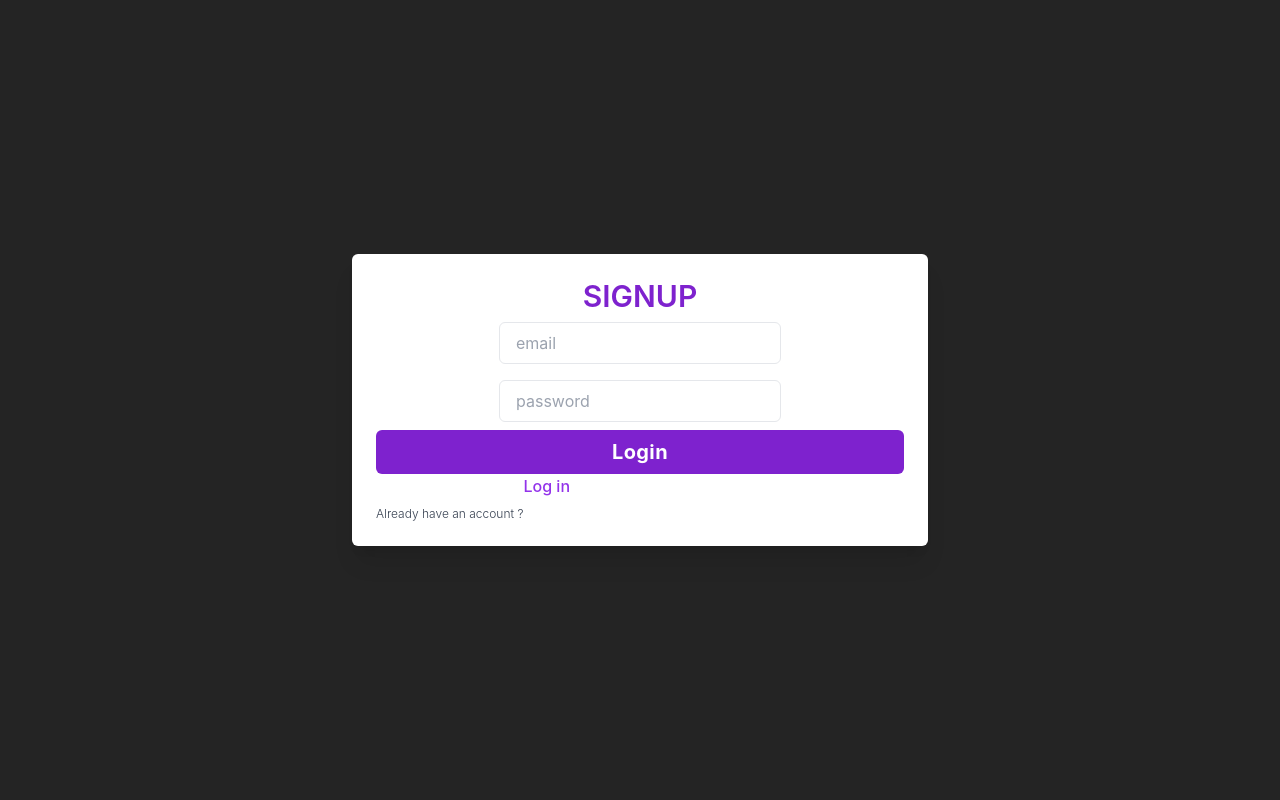
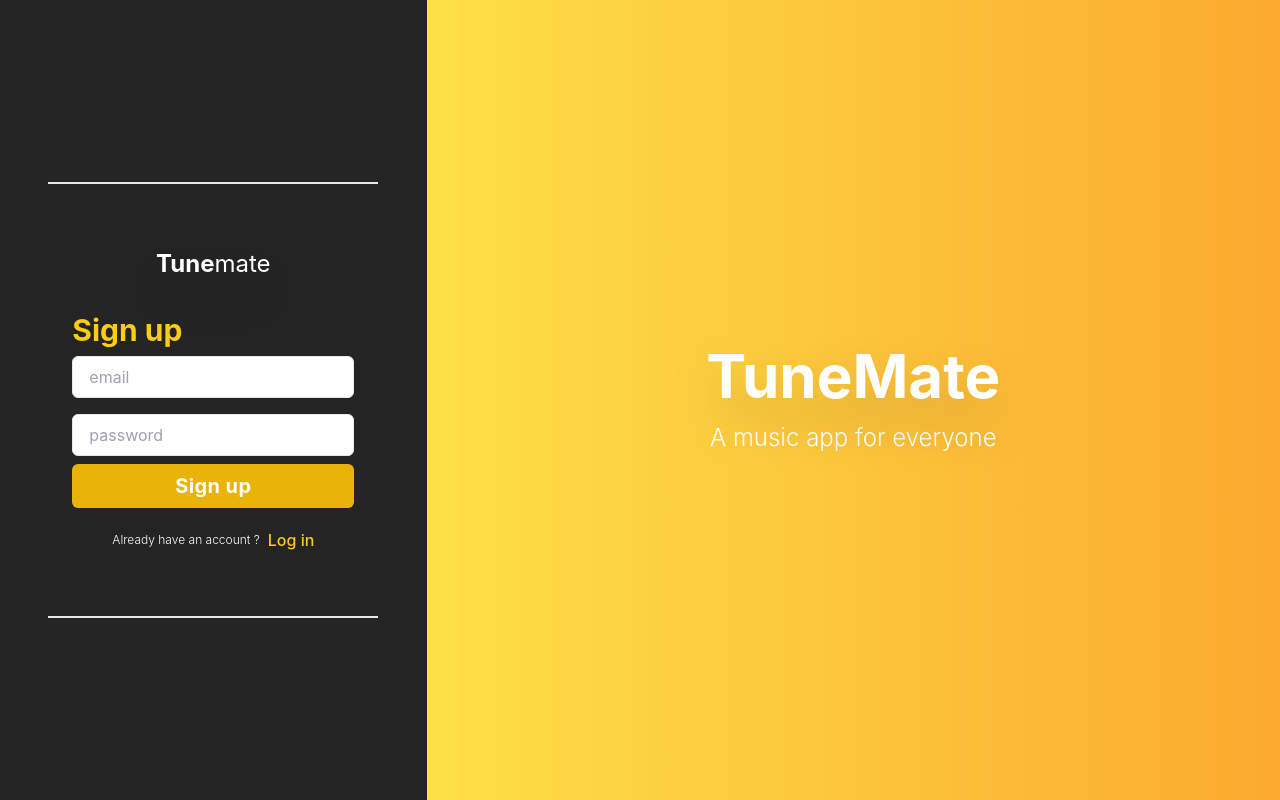
Before and after one commit to msobczyk-x/music-app, a React (Vite) app: page /signup in a window 1280 px wide. Built offline with nearby package versions, Linux system fonts and the light colour scheme.

Commit message:
added animations to homepage, login, signup, made prettier styling for login, signup

```diff
--- a/src/components/Navigation.tsx
+++ b/src/components/Navigation.tsx
@@ -37,7 +37,7 @@ const Navbar = () => {
             <li>
             <div className="flex gap-5">
               {!user?.email ? (<>
-                <NavLink className="login" to="/login">
+                <NavLink className="login after:border-r-2 after:pr-5 after:border-yellow-400 transition" to="/login">
                   Login
                 </NavLink>
                 <NavLink to="/signup">Signup</NavLink>
--- a/src/components/form/FormInput.tsx
+++ b/src/components/form/FormInput.tsx
@@ -2,12 +2,13 @@ import React from 'react'
 import {Controller} from 'react-hook-form'
 const FormInput = ({input, control, rules}: any) => {
     const renderInput = ({field: {onChange,value}, fieldState: {error}}: any) => (
-        <div className="mb-2">
+        <div className="mb-2 w-full">
             <input
-                className="block w-full px-4 py-2 mt-2 text-purple-700 bg-white border rounded-md focus:border-purple-400 focus:ring-purple-300 focus:outline-none focus:ring focus:ring-opacity-40"
+                className="block w-full px-4 py-2 mt-2 text-yellow-700 bg-white border rounded-md focus:border-yellow-400 focus:ring-orange-300 focus:outline-none focus:ring focus:ring-opacity-40"
                 onChange={onChange}
                 value={value}
                 placeholder={input?.name}
+                type={input?.type}
                 />
                 {error && <p className="text-red-500 text-xl mt-1">{error?.message}</p>}
         </div>
--- a/src/components/form/LoginForm.tsx
+++ b/src/components/form/LoginForm.tsx
@@ -2,19 +2,19 @@ import React from 'react'
 import {useForm} from 'react-hook-form'
 import {Bars} from "react-loader-spinner"
 import FormInput from './FormInput'
-const LoginForm = ({inputs, defaultValues, onSubmit, isLoading}: any) => {
+const LoginForm = ({inputs, defaultValues, onSubmit, isLoading, isSingup}: any) => {
     const {control, handleSubmit} = useForm({
         defaultValues
     });
 
   return (
-   <div className='flex flex-col justify-center items-center w-full'>
+   <div className='flex flex-col justify-center items-start w-full'>
     {inputs.map((item: any, index: number) => (
         <FormInput key={index} control={control} input={item} rules={item?.rules}/>
     ))}
-    <div className ="w-full px-4 py-2 tracking-wide text-white transition-colors duration-200 transform bg-purple-700 rounded-md hover:bg-purple-600 focus:outline-none focus:bg-purple-600 text-center"
+    <div className ="w-full px-4 py-2 tracking-wide text-white transition-colors duration-200 transform bg-yellow-500 rounded-md hover:bg-yellow-600 focus:outline-none focus:bg-yellow-600 text-center"
     onClick={handleSubmit(onSubmit)}>
-{isLoading ? <Bars color="#fff" height={30} width={30}/> : <p className="text-white text-xl font-bold">Login</p>}
+{isLoading ? <Bars color="#fff" height={30} width={30}/> : <p className="text-white text-xl font-bold">{isSingup ? "Sign up" : "Log in"}</p>}
 
     </div>
    </div>
--- a/src/components/player/Artist/Artist.tsx
+++ b/src/components/player/Artist/Artist.tsx
@@ -30,9 +30,15 @@ const Artist = () => {
 
   return (
     <div>
-        <img src={artist.images[0].url} alt={artist.name}/>
+        {
+            isLoading ? <h1>Loading...</h1> :
+
+    <>
+     <img src={artist.images[0].url} alt={artist.name}/>
         <h1>{artist.name}</h1>
         <h2>Genres: {artist.genres}</h2>
+    </>
+}
     </div>
   )
 }
--- a/src/pages/HomePage/Main.tsx
+++ b/src/pages/HomePage/Main.tsx
@@ -1,8 +1,17 @@
 import React from "react";
 import "@/styles/Main.css";
+import { motion } from "framer-motion";
 const Main = () => {
   return (
-    <div className="main border-white border-b-2 dark">
+    <motion.div className="main border-white border-b-2 dark"
+    initial={{opacity: 0}}
+    animate={{opacity: 1}}
+    transition={{
+      duration: 0.8,
+      delay: 0.1,
+      ease: [0, 0.71, 0.2, 1.01]
+    }}
+    >
       <div className="wrapper flex flex-col m-10">
         <div className="flex flex-row border-b border-white py-10 flex-wrap justify-between items-center">
           <div className=" text-6xl w-1/2 flex flex-col">
@@ -47,7 +56,7 @@ const Main = () => {
           </div>
         </div>
       </div>
-    </div>
+    </motion.div>
   );
 };
 
--- a/src/pages/LoginPage/Login.tsx
+++ b/src/pages/LoginPage/Login.tsx
@@ -1,39 +1,57 @@
-import React from 'react';
-import { Link } from 'react-router-dom';
-import useAuthentication from '@/hooks/useAuthentication';
-import LoginForm from '@/components/form/LoginForm';
-import { DEFAULT_FORM_VALUES,
-SIGN_IN_FORM_INPUTS_ARRAY } from '@/utils/constants';
+import React from "react";
+import { Link } from "react-router-dom";
+import useAuthentication from "@/hooks/useAuthentication";
+import LoginForm from "@/components/form/LoginForm";
+import { motion } from "framer-motion";
+import {
+  DEFAULT_FORM_VALUES,
+  SIGN_IN_FORM_INPUTS_ARRAY,
+} from "@/utils/constants";
+import { NavLink } from "react-router-dom";
 export default function Login() {
-    const {isLoading, signInCall} = useAuthentication();
-   const onSubmit = async (data:any) => {
-
-    await signInCall({email: data?.email, password: data?.password})
-   }
+  const { isLoading, signInCall } = useAuthentication();
+  const onSubmit = async (data: any) => {
+    await signInCall({ email: data?.email, password: data?.password });
+  };
 
   return (
-        <div className='w-full p-6 m-auto bg-white rounded-md shadow-xl lg:max-w-xl' >
-            <p className='text-3xl font-semibold text-center text-purple-700 uppercase'>
-                Login
-            </p>
+    <motion.div className="col-span-1 p-6 m-auto lg:max-w-2xl  border-y-2 py-16"
+
+    initial={{ opacity: 0, x: -100 }}
+    animate={{ opacity: 1, x: 0 }}
+    transition={{
+        duration: 0.8,
+        delay: 0.2,
+        ease: [0, 0.71, 0.2, 1.01]
+      }}
+
+    >
+      <div className="flex flex-col items-center justify-center mb-8">
+        <NavLink to="/">
+          <h2 className="text text-2xl drop-shadow-2xl">
+            <span className="font-bold">Tune</span>mate
+          </h2>
+        </NavLink>
+      </div>
+      <p className="text-3xl  text-yellow-400 font-bold ">Log in</p>
       <LoginForm
         inputs={SIGN_IN_FORM_INPUTS_ARRAY}
         defaultValues={DEFAULT_FORM_VALUES}
         onSubmit={onSubmit}
         isLoading={isLoading}
       />
-            <div className='flex flex-row'>
-            <p className="mt-8 text-xs font-light text-center text-gray-700">
+      <div className="flex flex-row justify-center items-center gap-2 mt-5">
+        <p className="text-xs font-light text-center ">
           {" "}
           Don't have an account?{" "}
         </p>
         <Link
-            to='/signup'
-            className="font-medium text-purple-600 hover:underline"
+          to="/signup"
+          className="font-medium text-yellow-400 hover:underline"
         >
           Create account
         </Link>
       </div>
-        </div>
+    </motion.div>
   );
 }
--- a/src/pages/LoginPage/LoginPage.tsx
+++ b/src/pages/LoginPage/LoginPage.tsx
@@ -2,6 +2,7 @@ import React from "react";
 import Login from "./Login";
 import Signup from "./Signup";
 import { current } from "@reduxjs/toolkit";
+import {motion} from 'framer-motion'
 
 export enum LoginTypeEnum {
   login = "login",
@@ -24,7 +25,31 @@ export type LoginType = {
 
 export const LoginPage = ({active}: LoginType) => {
     const [activeTab, setActiveTab] = React.useState(active);
-  return <div className="relative flex flex-col justify-center min-h-screen overflow-hidden">
+  return <motion.div className="flex flex-col md:grid md:grid-cols-3 justify-center min-h-screen overflow-hidden"
+
+  initial={{opacity: 0}}
+  animate={{opacity: 1}}
+  exit={{opacity: 0}}
+  transition={{
+    duration: 0.8,
+    ease: [0, 0.71, 0.2, 1.01]
+  }}
+
+  >
         {renderSwitch(active)}
-  </div>;
+
+        <motion.div className="col-span-2 bg-gradient-to-r
+bbg-gradient-to-b from-yellow-300 to-orange-500
+animate-gradient-x hidden md:flex w-full"
+
+
+>
+            <div className="flex flex-col items-center justify-center h-full w-full">
+                <h1 className="text-6xl font-bold text-white drop-shadow-2xl">TuneMate</h1>
+                <p className="mt-4 text-2xl font-light text-center text-white">
+                    A music app for everyone
+                </p>
+            </div>
+        </motion.div>
+  </motion.div>;
 };
--- a/src/pages/LoginPage/Signup.tsx
+++ b/src/pages/LoginPage/Signup.tsx
@@ -4,6 +4,8 @@ import useAuthentication from '@/hooks/useAuthentication';
 import LoginForm from '@/components/form/LoginForm';
 import { DEFAULT_FORM_VALUES,
 SIGN_IN_FORM_INPUTS_ARRAY } from '@/utils/constants';
+import { NavLink } from 'react-router-dom';
+import { motion } from 'framer-motion';
 export default function Signup() {
     const {isLoading, signUpCall} = useAuthentication();
    const onSubmit = async (data:any) => {
@@ -11,25 +13,41 @@ export default function Signup() {
    }
 
     return (
-        <div className='w-full p-6 m-auto bg-white rounded-md shadow-xl lg:max-w-xl' >
-        <p className='text-3xl font-semibold text-center text-purple-700 uppercase'>
-            Signup
+        <motion.div className='col-span-1 p-6 m-auto lg:max-w-2xl min-w-[20rem] border-y-2 py-16'
+        initial={{ opacity: 0, x: -100 }}
+        animate={{ opacity: 1, x: 0 }}
+        transition={{
+            duration: 0.8,
+            delay: 0.2,
+            ease: [0, 0.71, 0.2, 1.01]
+          }}
+    >
+             <div className="flex flex-col items-center justify-center mb-8">
+        <NavLink to="/">
+          <h2 className="text text-2xl drop-shadow-2xl">
+            <span className="font-bold">Tune</span>mate
+          </h2>
+        </NavLink>
+      </div>
+        <p className='text-3xl  text-yellow-400 font-bold '>
+            Sign up
         </p>
         <LoginForm
         inputs={SIGN_IN_FORM_INPUTS_ARRAY}
         defaultValues={DEFAULT_FORM_VALUES}
         onSubmit={onSubmit}
         isLoading={isLoading}
+        isSingup={true}
         />
-        <div className='flex flex-row w-full'>
-        <p className='mt-8 text-xs font-light text-center text-gray-700'>Already have an account ? </p>
+        <div className='flex flex-row justify-center items-center gap-2 mt-5'>
+        <p className='text-xs font-light text-center '>Already have an account ? </p>
         <Link
         to='/login'
-        className="font-medium text-purple-600 hover:underline"
+        className="font-medium text-yellow-400 hover:underline"
         >
             Log in
         </Link>
         </div>
-    </div>
+    </motion.div>
     );
 }
--- a/src/styles/Navigation.css
+++ b/src/styles/Navigation.css
@@ -10,18 +10,19 @@
 
   .navbar {
     height: 60px;
-    position: relative;
+    position: fixed;
+    width: 100%;
+    z-index: 10;
+    background-color: #242424;
   }
 
-  .logo {
-  }
+
 
   .menu-icon {
     display: none;
   }
 
-  .nav-elements {
-  }
+
 
   .nav-elements ul {
     display: flex;
@@ -69,7 +70,7 @@
     }
 
     .nav-elements {
-      position: absolute;
+      position: fixed;
       color: black;
       font-weight: 500;
       right: 0;
@@ -79,6 +80,7 @@
       height: calc(100vh - 60px);
       transition: all 0.3s ease-in;
       overflow: hidden;
+      z-index: 10;
     }
 
     .nav-elements.active {
@@ -95,4 +97,13 @@
       margin-left: 1rem;
       margin-top: 22px;
     }
+
+    .navbar {
+      position: fixed;
+      top: 0;
+      z-index: 20;
+      width: 100%;
+      background-color: #242424;;
+    }
+
   }
--- a/src/utils/constants.ts
+++ b/src/utils/constants.ts
@@ -10,6 +10,7 @@ export const SIGN_IN_FORM_INPUTS_ARRAY= [
 
     },
     },
+    type: "email",
 },
 
 {
@@ -18,6 +19,7 @@ export const SIGN_IN_FORM_INPUTS_ARRAY= [
     rules: {
             required: "Password is required",
     },
+    type: "password",
 },
 
 ];
```
Also changed, not shown: src/pages/PlayerDashboard/PlayerDashboard.tsx (+39 -38 lines), tailwind.config.js (+40 -3 lines). Lines whose indentation alone changed are shown as unchanged.
